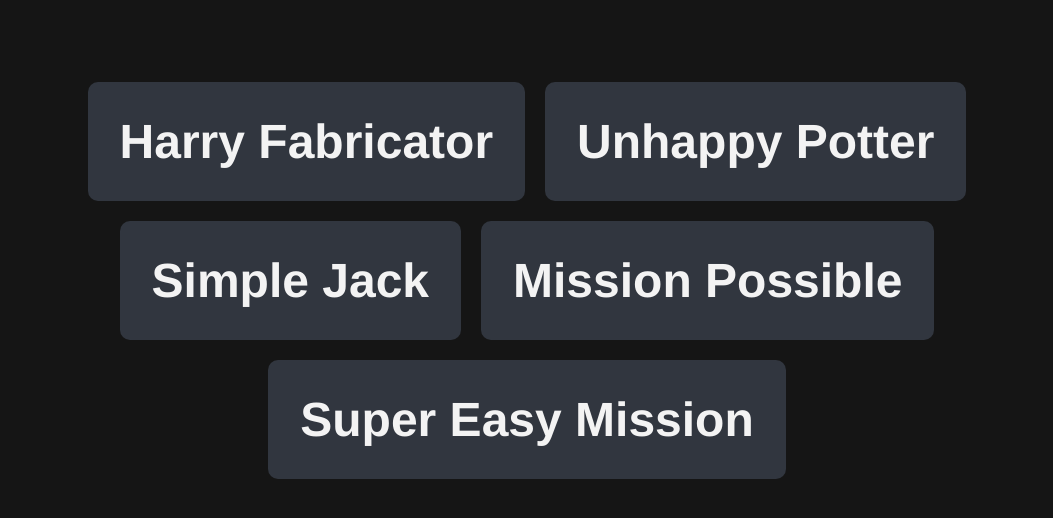
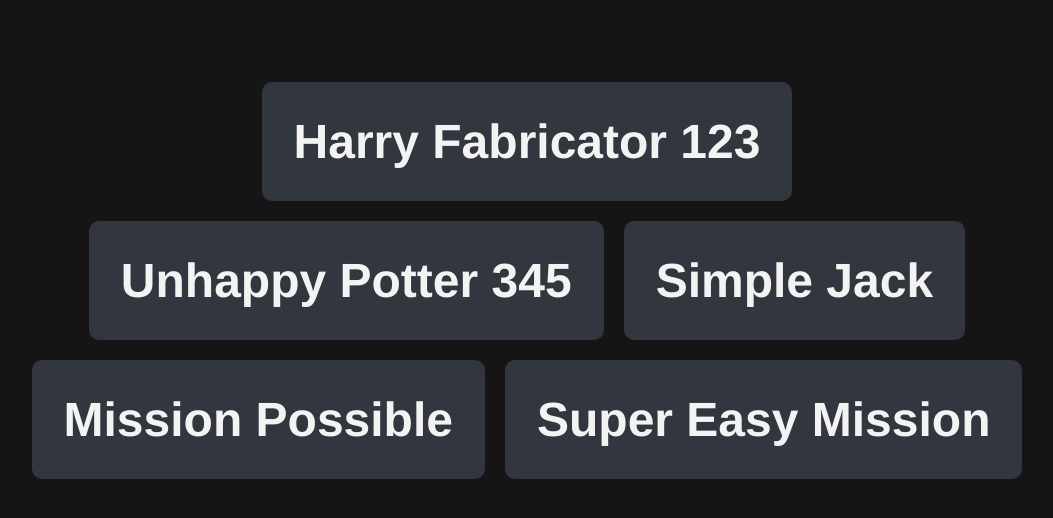
Before and after one commit to 12buHtiG/project-1, a React (Vite) app: page / in a window 1280 px wide. Shown: the top 518 px of the page, without its empty margins (113-1166 px from the left). Built offline with nearby package versions, Linux system fonts and the light colour scheme.

Commit message:
Just changed the card text

```diff
--- a/src/App.jsx
+++ b/src/App.jsx
@@ -12,8 +12,8 @@ const Card = ({ title }) => {
 const App = () => {
 	return (
 		<div className="card-container">
-			<Card title="Harry Fabricator" rating={8} isCool={true} />
-			<Card title="Unhappy Potter" rating={9} />
+			<Card title="Harry Fabricator 123" rating={8} isCool={true} />
+			<Card title="Unhappy Potter 345" rating={9} />
 			<Card title="Simple Jack" rating={4} />
 			<Card title="Mission Possible" rating={4} />
 			<Card title="Super Easy Mission" rating={4} />
```
